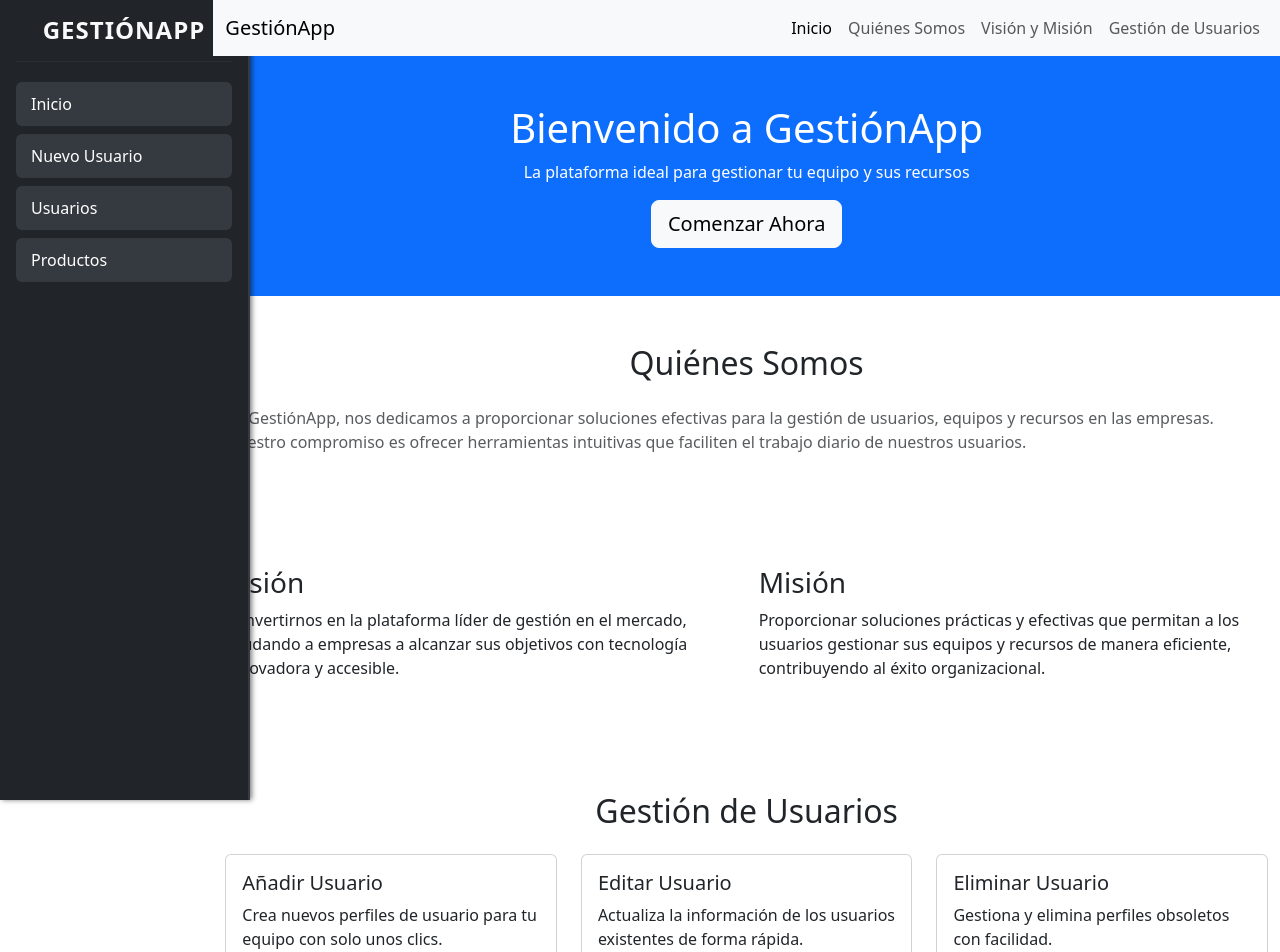
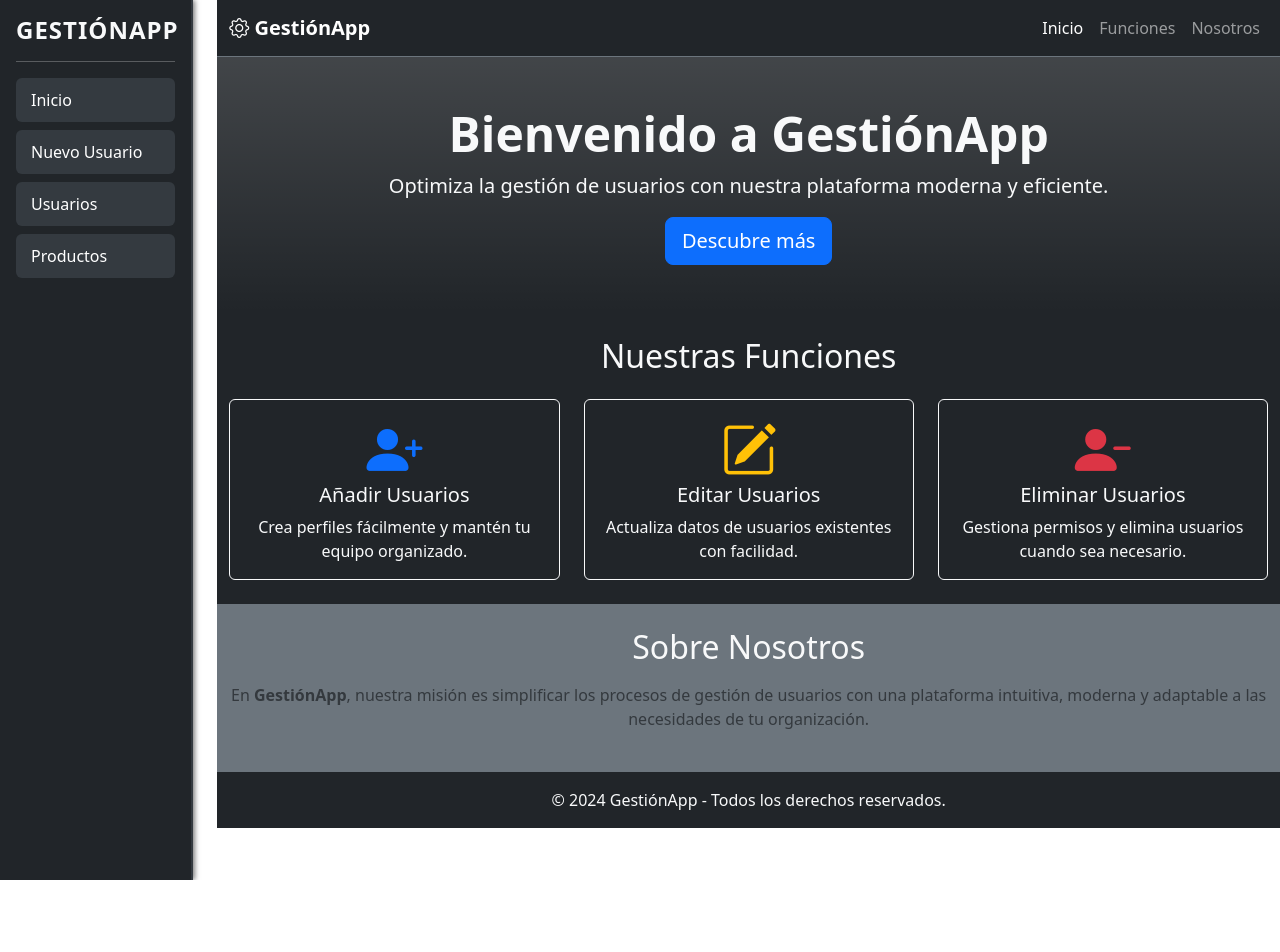
Before and after one commit to sdieg82/managment-users, an Angular app: page /home/home in a window 1280 px wide. Shown: the top 952 px of the page. After the commit the page ends 880 px from the top, so only its background shows below. Built offline with nearby package versions, Linux system fonts and the light colour scheme.

Commit message:
navBar home page and form works

```diff
--- a/src/app/app.routes.ts
+++ b/src/app/app.routes.ts
@@ -11,6 +11,6 @@ export const routes: Routes = [
     },
     {
         path:'**',
-        redirectTo:'home'
+        redirectTo:'home/home'
     }
 ];
--- /dev/null
+++ b/src/app/users/interfaces/User.interface.ts
@@ -0,0 +1,6 @@
+export interface User{
+    id:string,
+    name:string,
+    email:string,
+    role:string,
+}
--- a/src/app/users/pages/home-page/home-page.component.html
+++ b/src/app/users/pages/home-page/home-page.component.html
@@ -3,15 +3,19 @@
 <head>
     <meta charset="UTF-8">
     <meta name="viewport" content="width=device-width, initial-scale=1.0">
-    <title>Gestión de Usuarios</title>
+    <title>GestiónApp</title>
     <!-- Bootstrap CSS -->
     <link href="https://cdn.jsdelivr.net/npm/bootstrap@5.3.0/dist/css/bootstrap.min.css" rel="stylesheet">
+    <!-- Bootstrap Icons -->
+    <link href="https://cdn.jsdelivr.net/npm/bootstrap-icons/font/bootstrap-icons.css" rel="stylesheet">
 </head>
-<body>
+<body class="bg-dark text-light">
     <!-- Navbar -->
-    <nav class="navbar navbar-expand-lg navbar-light bg-light">
-        <div class="container-fluid">
-            <a class="navbar-brand" href="#">GestiónApp</a>
+    <nav class="navbar navbar-expand-lg navbar-dark bg-dark border-bottom border-secondary">
+        <div class="container">
+            <a class="navbar-brand fw-bold" href="#">
+                <i class="bi bi-gear"></i> GestiónApp
+            </a>
             <button class="navbar-toggler" type="button" data-bs-toggle="collapse" data-bs-target="#navbarNav" aria-controls="navbarNav" aria-expanded="false" aria-label="Toggle navigation">
                 <span class="navbar-toggler-icon"></span>
             </button>
@@ -21,13 +25,10 @@
                         <a class="nav-link active" href="#">Inicio</a>
                     </li>
                     <li class="nav-item">
-                        <a class="nav-link" href="#quienes-somos">Quiénes Somos</a>
+                        <a class="nav-link" href="#features">Funciones</a>
                     </li>
                     <li class="nav-item">
-                        <a class="nav-link" href="#vision-mision">Visión y Misión</a>
-                    </li>
-                    <li class="nav-item">
-                        <a class="nav-link" href="#gestion-usuarios">Gestión de Usuarios</a>
+                        <a class="nav-link" href="#about">Nosotros</a>
                     </li>
                 </ul>
             </div>
@@ -35,78 +36,63 @@
     </nav>
 
     <!-- Hero Section -->
-    <div class="container-fluid bg-primary text-white text-center py-5">
-        <h1>Bienvenido a GestiónApp</h1>
-        <p>La plataforma ideal para gestionar tu equipo y sus recursos</p>
-        <button class="btn btn-light btn-lg">Comenzar Ahora</button>
+    <header class="py-5 text-center bg-gradient">
+        <div class="container">
+            <h1 class="display-5 fw-bold">Bienvenido a GestiónApp</h1>
+            <p class="lead text-light">Optimiza la gestión de usuarios con nuestra plataforma moderna y eficiente.</p>
+            <a href="#features" class="btn btn-primary btn-lg">Descubre más</a>
         </div>
+    </header>
 
-    <!-- Quiénes Somos -->
-    <div id="quienes-somos" class="container py-5">
-        <h2 class="text-center mb-4">Quiénes Somos</h2>
-        <p class="text-muted">
-            En GestiónApp, nos dedicamos a proporcionar soluciones efectivas para la gestión de usuarios, equipos y recursos en las empresas. Nuestro compromiso es ofrecer herramientas intuitivas que faciliten el trabajo diario de nuestros usuarios.
-        </p>
-    </div>
-
-    <!-- Visión y Misión -->
-    <div id="vision-mision" class="container py-5">
-        <div class="row">
-            <div class="col-md-6">
-                <h3>Visión</h3>
-                <p>
-                    Convertirnos en la plataforma líder de gestión en el mercado, ayudando a empresas a alcanzar sus objetivos con tecnología innovadora y accesible.
-                </p>
-            </div>
-            <div class="col-md-6">
-                <h3>Misión</h3>
-                <p>
-                    Proporcionar soluciones prácticas y efectivas que permitan a los usuarios gestionar sus equipos y recursos de manera eficiente, contribuyendo al éxito organizacional.
-                </p>
+    <!-- Main Section -->
+    <section id="features" class="py-4">
+        <div class="container text-center">
+            <h2 class="mb-4">Nuestras Funciones</h2>
+            <div class="row g-4">
+                <div class="col-md-4">
+                    <div class="card bg-dark border-light h-100">
+                        <div class="card-body text-center">
+                            <i class="bi bi-person-plus-fill display-4 text-primary mb-3"></i>
+                            <h5 class="card-title text-light">Añadir Usuarios</h5>
+                            <p class="card-text text-light">Crea perfiles fácilmente y mantén tu equipo organizado.</p>
                         </div>
                     </div>
                 </div>
-
-    <!-- Gestión de Usuarios -->
-    <div id="gestion-usuarios" class="container py-5">
-        <h2 class="text-center mb-4">Gestión de Usuarios</h2>
-        <div class="row">
-            <!-- Card 1 -->
                 <div class="col-md-4">
-                <div class="card">
-                    <div class="card-body">
-                        <h5 class="card-title">Añadir Usuario</h5>
-                        <p class="card-text">Crea nuevos perfiles de usuario para tu equipo con solo unos clics.</p>
-                        <button class="btn btn-primary">Añadir</button>
+                    <div class="card bg-dark border-light h-100">
+                        <div class="card-body text-center">
+                            <i class="bi bi-pencil-square display-4 text-warning mb-3"></i>
+                            <h5 class="card-title text-light">Editar Usuarios</h5>
+                            <p class="card-text text-light">Actualiza datos de usuarios existentes con facilidad.</p>
                         </div>
                     </div>
                 </div>
-            <!-- Card 2 -->
                 <div class="col-md-4">
-                <div class="card">
-                    <div class="card-body">
-                        <h5 class="card-title">Editar Usuario</h5>
-                        <p class="card-text">Actualiza la información de los usuarios existentes de forma rápida.</p>
-                        <button class="btn btn-warning">Editar</button>
-                    </div>
-                </div>
-            </div>
-            <!-- Card 3 -->
-            <div class="col-md-4">
-                <div class="card">
-                    <div class="card-body">
-                        <h5 class="card-title">Eliminar Usuario</h5>
-                        <p class="card-text">Gestiona y elimina perfiles obsoletos con facilidad.</p>
-                        <button class="btn btn-danger">Eliminar</button>
+                    <div class="card bg-dark border-light h-100">
+                        <div class="card-body text-center">
+                            <i class="bi bi-person-dash-fill display-4 text-danger mb-3"></i>
+                            <h5 class="card-title text-light">Eliminar Usuarios</h5>
+                            <p class="card-text text-light">Gestiona permisos y elimina usuarios cuando sea necesario.</p>
                         </div>
                     </div>
                 </div>
             </div>
         </div>
+    </section>
+
+    <!-- About Section -->
+    <section id="about" class="py-4 bg-secondary text-light">
+        <div class="container text-center">
+            <h2 class="mb-3">Sobre Nosotros</h2>
+            <p class="text-muted">En <span class="fw-bold">GestiónApp</span>, nuestra misión es simplificar los procesos de gestión de usuarios con una plataforma intuitiva, moderna y adaptable a las necesidades de tu organización.</p>
+        </div>
+    </section>
 
     <!-- Footer -->
-    <footer class="bg-dark text-white text-center py-3">
-        <p>© 2024 GestiónApp. Todos los derechos reservados.</p>
+    <footer class="bg-dark text-center py-3 border-top border-secondary">
+        <div class="container">
+            <p class="mb-0 text-light">&copy; 2024 GestiónApp - Todos los derechos reservados.</p>
+        </div>
     </footer>
 
     <!-- Bootstrap JS -->
--- a/src/app/users/pages/main-page/main-page.component.html
+++ b/src/app/users/pages/main-page/main-page.component.html
@@ -1,10 +1,8 @@
-<div class="d-flex">
-    <div class="col-2">
-        <app-nav-bar ></app-nav-bar>
-
+<div class="row">
+  <div class="col-12 col-sm-2">
+      <app-nav-bar></app-nav-bar>
     </div>
-    <div class="col-10">
-
-        <router-outlet ></router-outlet>
-    </div>
+    <div class="col">
+      <router-outlet></router-outlet>
+  </div>
 </div>
--- a/src/app/users/pages/user-page/user-page.component.html
+++ b/src/app/users/pages/user-page/user-page.component.html
@@ -1 +1,57 @@
-<p>user-page works!</p>
+<nav class="navbar navbar-expand-lg navbar-light bg-light">
+    <div class="container-fluid">
+        <a class="navbar-brand" href="#">GestiónApp</a>
+        <button class="navbar-toggler" type="button" data-bs-toggle="collapse" data-bs-target="#navbarNav" aria-controls="navbarNav" aria-expanded="false" aria-label="Toggle navigation">
+            <span class="navbar-toggler-icon"></span>
+        </button>
+        <div class="collapse navbar-collapse" id="navbarNav">
+            <ul class="navbar-nav ms-auto">
+                <li class="nav-item">
+                    <a class="nav-link active" href="#">Inicio</a>
+                </li>
+                <li class="nav-item">
+                    <a class="nav-link" href="#quienes-somos">Quiénes Somos</a>
+                </li>
+                <li class="nav-item">
+                    <a class="nav-link" href="#vision-mision" [routerLink]="['/routePath']" routerLinkActive="router-link-active" >Visión y Misión</a>
+                </li>
+                <li class="nav-item">
+                    <a class="nav-link" href="#gestion-usuarios">Gestión de Usuarios</a>
+                </li>
+            </ul>
+        </div>
+    </div>
+</nav>
+<div class="container-fluid bg-primary text-white text-center py-5">
+    <h1>Añade un nuevo usuario</h1>
+    <p>Forma parte de nuestro equipo </p>
+    <button class="btn btn-light btn-lg">Registrate aquí abajo ! </button>
+</div>
+
+<div class="container mt-5">
+    <div class="row justify-content-center">
+        <div class="col-md-6">
+            <form [formGroup]="myForm" (ngSubmit)="onSaveUser()" action="" class="form-control p-4 shadow">
+                <h2 class="text-center mb-4">Registro de Usuario</h2>
+                <div class="mb-3">
+                    <label for="nombre" class="form-label">Nombre</label>
+                    <input formControlName="userName" type="text" id="nombre" class="form-control" placeholder="Ingrese su nombre">
+                </div>
+                <div class="mb-3">
+                    <label for="email" class="form-label">Email</label>
+                    <input formControlName="userEmail" type="email" id="email" class="form-control" placeholder="Ingrese su email">
+                </div>
+                <div class="mb-3">
+                    <label for="rol" class="form-label">Rol</label>
+                    <select id="rol" class="form-select" formControlName="userRole">
+                        <option value="" disabled selected>Seleccione un rol</option>
+                        <option value="admin">Admin</option>
+                        <option value="editor">Editor</option>
+                        <option value="viewer">Viewer</option>
+                    </select>
+                </div>
+                <button class="btn btn-primary w-100" [disabled]="myForm.invalid">Registrar</button>
+            </form>
+        </div>
+    </div>
+</div>
--- a/src/app/users/shared/components/nav-bar/nav-bar.component.css
+++ b/src/app/users/shared/components/nav-bar/nav-bar.component.css
@@ -3,12 +3,8 @@
 #sidebar {
     background-color: #212529; /* Fondo oscuro */
     color: #f8f9fa; /* Texto claro */
-    width: 250px;
-    height: 100vh; /* Altura completa */
-    position: fixed; /* Fijo a la izquierda */
-    top: 0;
-    left: 0;
-    padding: 20px;
+    height: 110vh; /* Altura completa */
+    padding: 10px;
     border-right: 2px solid #343a40; /* Borde derecho */
     box-shadow: 2px 0 5px rgba(0, 0, 0, 0.5); /* Sombra para destacar */
     overflow-y: auto; /* Scroll si el contenido es extenso */
@@ -26,8 +22,8 @@
 
 /* Styling for the divider */
 #sidebar hr {
-    border-color: #495057; /* Color del separador */
-    margin-bottom: 20px;
+    border-color: #ffffff; /* Color del separador */
+
 }
 
 /* Styling for the buttons */
--- a/src/app/users/side-bar.module.ts
+++ b/src/app/users/side-bar.module.ts
@@ -18,7 +18,6 @@ const routes:Routes=[
       {path:'products',component:ProductsPageComponent},
     ]
   },
-
 ]
 
 
```
Also changed, not shown: src/app/users/pages/user-page/user-page.component.ts (+14 -2 lines), 1 other file (tests, documents, lock files or other folders). Lines whose indentation alone changed are shown as unchanged.
